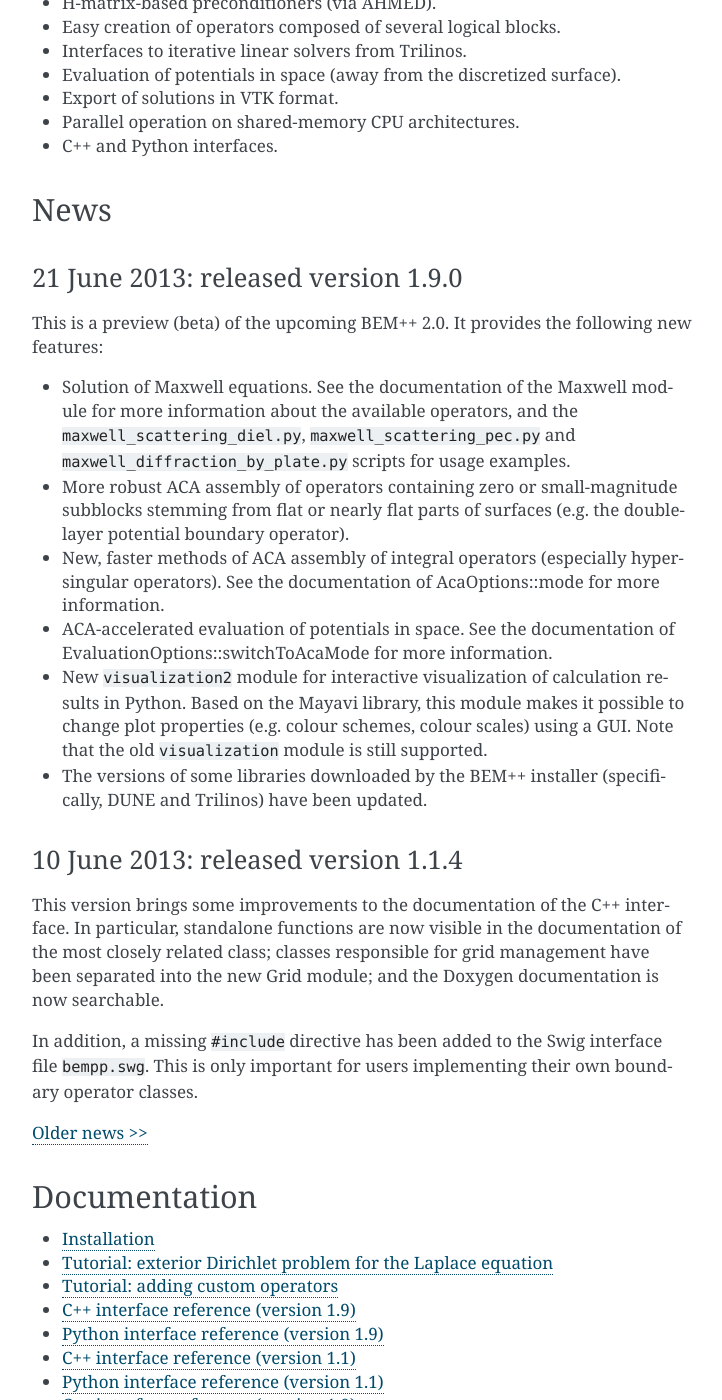
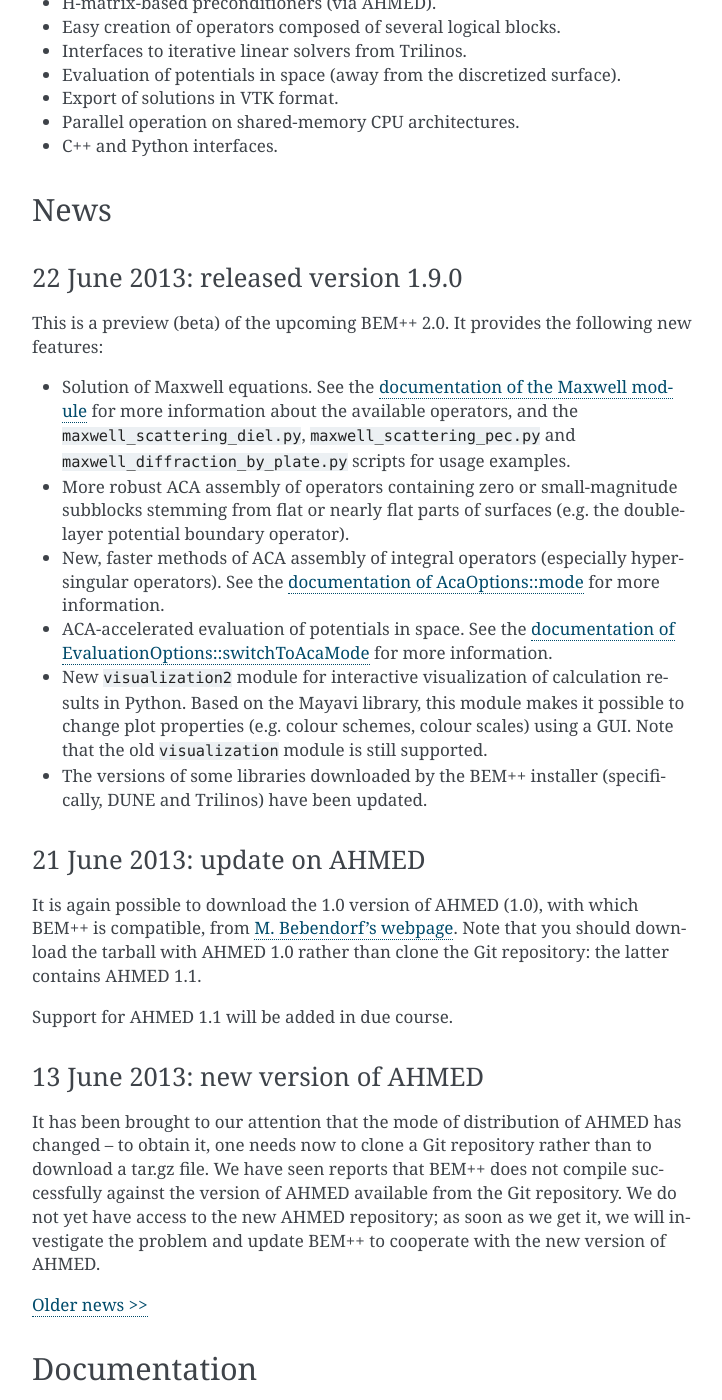
Before and after one commit to evantwout/web, a Sphinx documentation site: the page built from source/index.rst, in a window 1280 px wide and 1400 px high, scrolled down 646 px. Shown: the whole window, without its empty margins (388-1110 px from the left). Built offline with Sphinx 7.4.7, drawn with Linux system fonts in a browser that asks for light colours; formulas are drawn with MathJax 3; some of the changed text lies outside the part shown.

Commit message:
Updated info on BEM++ 1.9 (again).

```diff
--- a/source/index.rst
+++ b/source/index.rst
@@ -52,14 +52,15 @@
 News
 ----
 
-21 June 2013: released version 1.9.0
+22 June 2013: released version 1.9.0
 ....................................
 
 This is a preview (beta) of the upcoming BEM++ 2.0. It provides the following
 new features:
 
-- Solution of Maxwell equations. See the documentation of the Maxwell module for
-  more information about the available operators, and the
+- Solution of Maxwell equations. See the `documentation of the Maxwell module
+  <http://www.bempp.org/cppref/1.9/group__maxwell__3d.html>`_ for more
+  information about the available operators, and the
   ``maxwell_scattering_diel.py``, ``maxwell_scattering_pec.py`` and
   ``maxwell_diffraction_by_plate.py`` scripts for usage examples.
 
@@ -68,11 +69,14 @@
   double-layer potential boundary operator).
 
 - New, faster methods of ACA assembly of integral operators (especially
-  hypersingular operators). See the documentation of AcaOptions::mode for more
-  information.
+  hypersingular operators). See the `documentation of AcaOptions::mode
+  <http://www.bempp.org/cppref/1.9/structBempp_1_1AcaOptions.html#ae8a1d643f44c030552e94e62c052f1d0>`_
+  for more information.
 
-- ACA-accelerated evaluation of potentials in space. See the documentation of
-  EvaluationOptions::switchToAcaMode for more information.
+- ACA-accelerated evaluation of potentials in space. See the `documentation of
+  EvaluationOptions::switchToAcaMode
+  <http://www.bempp.org/cppref/1.9/classBempp_1_1EvaluationOptions.html#ad747e4f5e84017493c9edc3fc3e95fc9>`_
+  for more information.
 
 - New ``visualization2`` module for interactive visualization of calculation
   results in Python. Based on the Mayavi library, this module makes it possible
@@ -82,18 +86,27 @@
 - The versions of some libraries downloaded by the BEM++ installer
   (specifically, DUNE and Trilinos) have been updated.
 
-10 June 2013: released version 1.1.4
-....................................
+21 June 2013: update on AHMED
+.............................
 
-This version brings some improvements to the documentation of the C++
-interface. In particular, standalone functions are now visible in the
-documentation of the most closely related class; classes responsible
-for grid management have been separated into the new Grid module; and
-the Doxygen documentation is now searchable.
+It is again possible to download the 1.0 version of AHMED (1.0), with which
+BEM++ is compatible, from `M. Bebendorf’s webpage
+<http://bebendorf.ins.uni-bonn.de/AHMED.html>`_. Note that you should download
+the tarball with AHMED 1.0 rather than clone the Git repository: the latter
+contains AHMED 1.1.
 
-In addition, a missing ``#include`` directive has been added to the Swig
-interface file ``bempp.swg``. This is only important for users
-implementing their own boundary operator classes.
+Support for AHMED 1.1 will be added in due course.
+
+13 June 2013: new version of AHMED
+..................................
+
+It has been brought to our attention that the mode of distribution of AHMED has
+changed -- to obtain it, one needs now to clone a Git repository rather than to
+download a tar.gz file. We have seen reports that BEM++ does not compile
+successfully against the version of AHMED available from the Git repository. We
+do not yet have access to the new AHMED repository; as soon as we get it, we
+will investigate the problem and update BEM++ to cooperate with the new version
+of AHMED.
 
 `Older news >> <files/older_news.html>`_
 
```
Also changed, not shown: source/installation.rst (+9 -7 lines).
